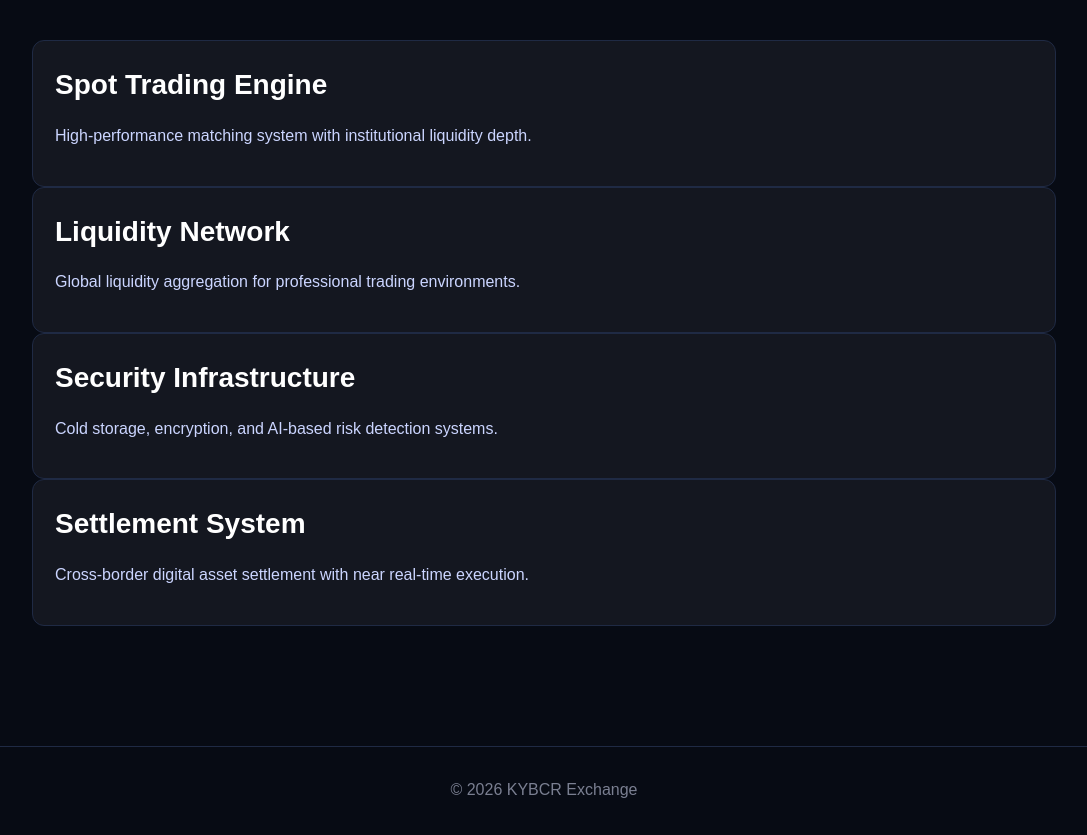
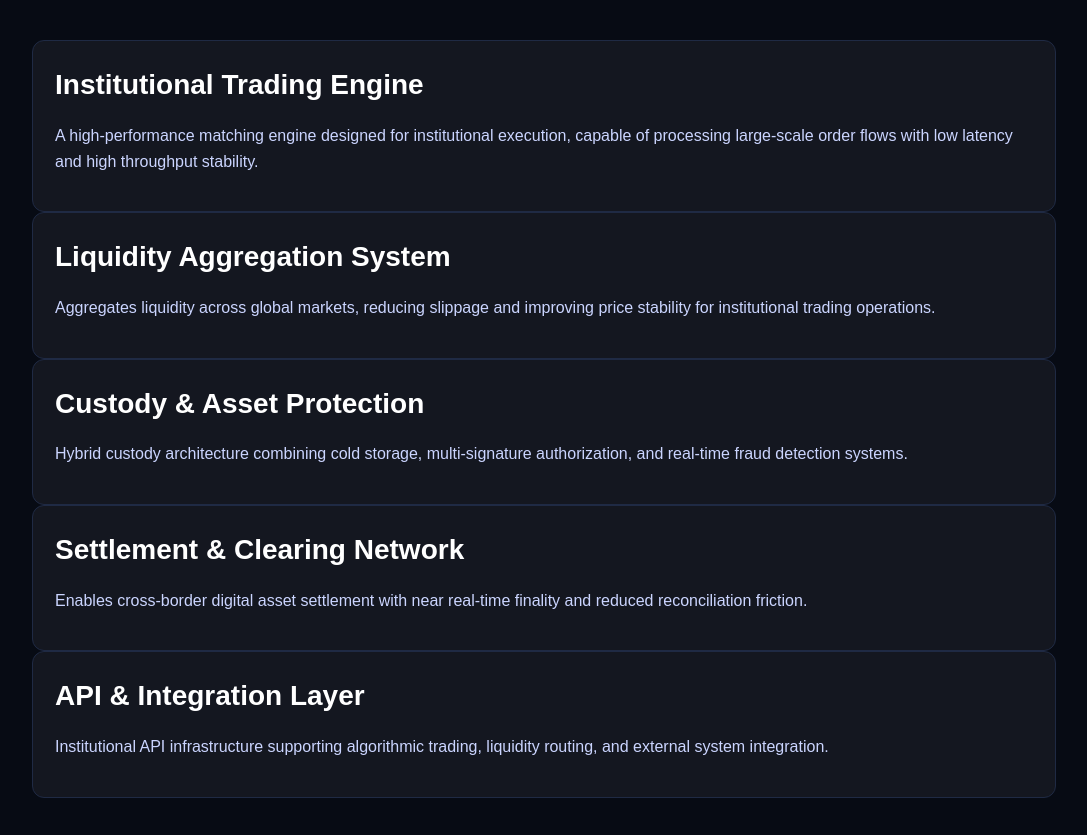
Before and after one commit to KYBCRofficial/KYBCRofficial.github.io, a plain HTML site: page service.html in a window 1280 px wide. Shown: the part 440-1275 px from the top of the page, without its empty margins (96-1183 px from the left). Drawn offline with Linux system fonts and the light colour scheme.

Commit message:
Update service.html

```diff
--- a/service.html
+++ b/service.html
@@ -3,7 +3,6 @@
 <head>
 <meta charset="UTF-8">
 <title>Services</title>
-
 <link rel="stylesheet" href="css/style.css">
 </head>
 
@@ -21,29 +20,44 @@
 </nav>
 
 <div class="hero-small" style="background-image:url('images/hero-service.jpg');">
-KYBCR Services
+KYBCR Infrastructure Services
 </div>
 
 <div class="section">
 
 <div class="card">
-<h2>Spot Trading Engine</h2>
-<p>High-performance matching system with institutional liquidity depth.</p>
+<h2>Institutional Trading Engine</h2>
+<p>
+A high-performance matching engine designed for institutional execution, capable of processing large-scale order flows with low latency and high throughput stability.
+</p>
 </div>
 
 <div class="card">
-<h2>Liquidity Network</h2>
-<p>Global liquidity aggregation for professional trading environments.</p>
+<h2>Liquidity Aggregation System</h2>
+<p>
+Aggregates liquidity across global markets, reducing slippage and improving price stability for institutional trading operations.
+</p>
 </div>
 
 <div class="card">
-<h2>Security Infrastructure</h2>
-<p>Cold storage, encryption, and AI-based risk detection systems.</p>
+<h2>Custody & Asset Protection</h2>
+<p>
+Hybrid custody architecture combining cold storage, multi-signature authorization, and real-time fraud detection systems.
+</p>
 </div>
 
 <div class="card">
-<h2>Settlement System</h2>
-<p>Cross-border digital asset settlement with near real-time execution.</p>
+<h2>Settlement & Clearing Network</h2>
+<p>
+Enables cross-border digital asset settlement with near real-time finality and reduced reconciliation friction.
+</p>
+</div>
+
+<div class="card">
+<h2>API & Integration Layer</h2>
+<p>
+Institutional API infrastructure supporting algorithmic trading, liquidity routing, and external system integration.
+</p>
 </div>
 
 </div>
```
